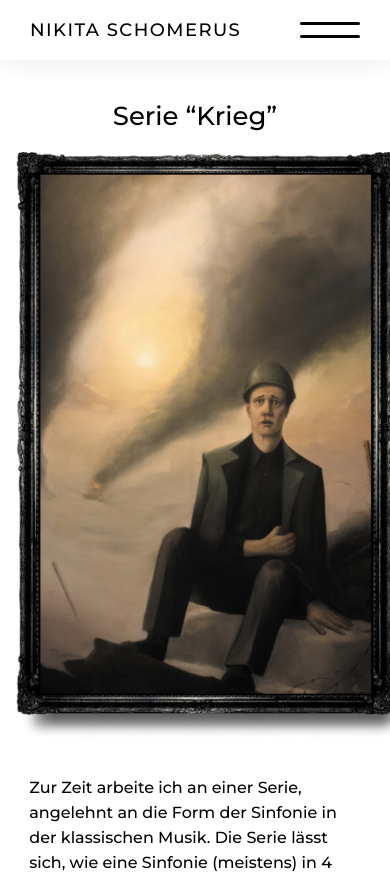
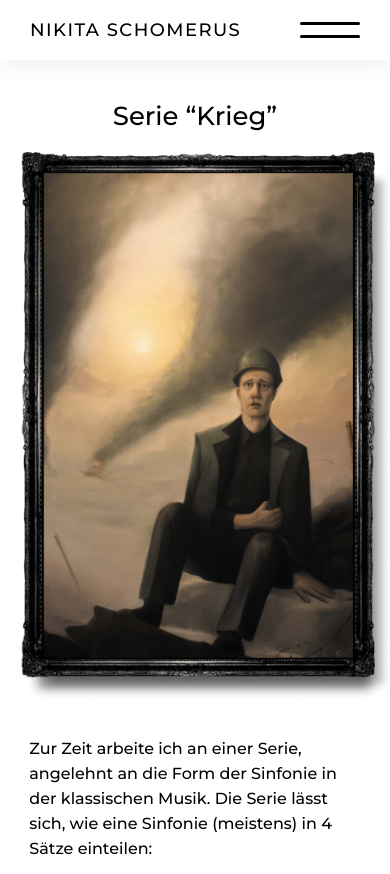
Before and after one commit to JuicyCodeDev/NickArtistitPortfolio, a Next.js app: page /latest in a window 390 px wide. Shown: the top 874 px of the page. Built offline with nearby package versions, Linux system fonts and the light colour scheme.

Commit message:
latest page changes

```diff
--- a/styles/Latest.module.css
+++ b/styles/Latest.module.css
@@ -102,7 +102,7 @@
   }
 
   .image {
-    height: 75%;
+    height: 70%;
     object-fit: contain;
     display: block;
     margin-left: auto;
```
